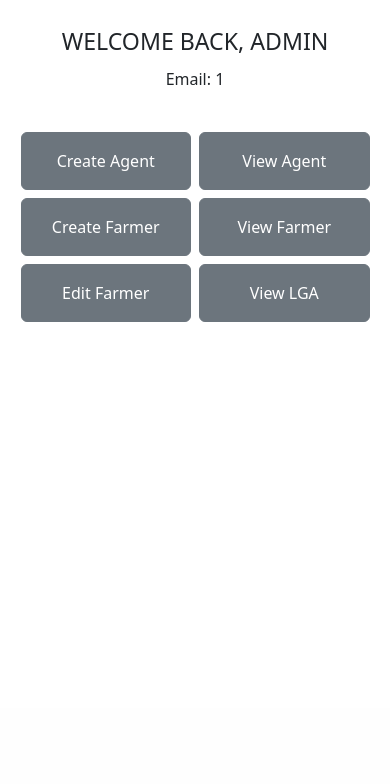
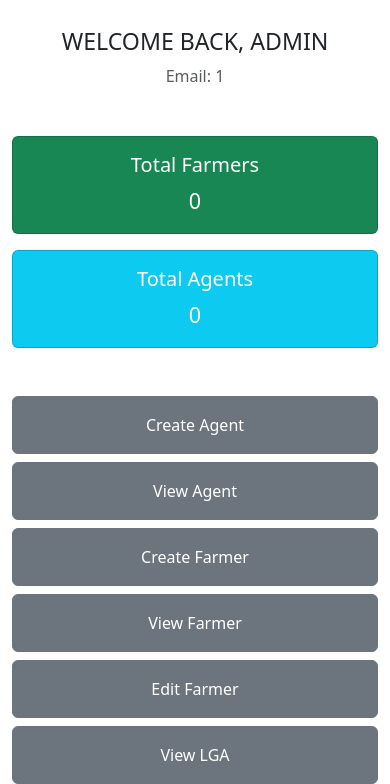
Before and after one commit to philmorehost/rifan, a PHP site: page /AdminDash.php in a window 390 px wide. Shown: the part 136-920 px from the top of the page. Before the commit the page ends 458 px from the top, so only its background shows below. Run offline with PHP 8.4, Linux system fonts and the light colour scheme; the visitor is signed in with stand-in values (Sample User, id 1); data that the repository does not hold is empty.

Commit message:
feat: Add dashboard cards and fix missing CSS link
Added dashboard cards to the `AdminDash.php` page to display the total number of farmers and agents.
Added a dashboard card to the `AgentDash.php` page to display the total number of farmers for the logged-in agent's LGA.
Fixed a bug in `EditFarmer.php` where the `static/style.css` stylesheet was not being loaded, causing an inconsistent UI.

```diff
--- a/AdminDash.php
+++ b/AdminDash.php
@@ -4,7 +4,13 @@
 		header("Location: admin-022225.php");
 	}
 
+	// Get total farmers
+	$total_farmers_result = mysqli_query($db_conn, "SELECT COUNT(*) as total FROM " . $db_json["farmer_table"]);
+	$total_farmers = mysqli_fetch_assoc($total_farmers_result)['total'];
 
+	// Get total agents
+	$total_agents_result = mysqli_query($db_conn, "SELECT COUNT(*) as total FROM " . $db_json["agent_table"]);
+	$total_agents = mysqli_fetch_assoc($total_agents_result)['total'];
 ?>
 <!DOCTYPE html>
 <html lang="en">
@@ -28,36 +34,54 @@
 
 <?php include_once("navbar.php"); ?>
 
-<center>
-<div id="container" class="col-10">
+<div class="container mt-5">
+	<div class="text-center mb-5">
+		<h3>WELCOME BACK, ADMIN</h3>
+		<p class="text-muted">Email: <?php echo $_SESSION["admin"]; ?></p>
+	</div>
 
-	<span style="display: block; line-height: 10px;" class="mt-5 mb-5"><h3>WELCOME BACK, ADMIN</h3> <br/> Email: <?php echo $_SESSION["admin"]; ?></span>
+	<div class="row justify-content-center g-3 mb-5">
+		<div class="col-md-4">
+			<div class="card text-white bg-success">
+				<div class="card-body text-center">
+					<h5 class="card-title">Total Farmers</h5>
+					<p class="card-text fs-4"><?php echo $total_farmers; ?></p>
+				</div>
+			</div>
+		</div>
+		<div class="col-md-4">
+			<div class="card text-white bg-info">
+				<div class="card-body text-center">
+					<h5 class="card-title">Total Agents</h5>
+					<p class="card-text fs-4"><?php echo $total_agents; ?></p>
+				</div>
+			</div>
+		</div>
+	</div>
 
 	<div class="col-12">
-
-		<div class="row gap-2 my-2">
-			<button type="button" class="btn btn-secondary col p-3"><a class="nav-link" href="CreateAgent.php">Create Agent</a></button>
-			<button type="button" class="btn btn-secondary col p-3"><a class="nav-link" href="ViewAgent.php">View Agent</a></button>
+		<div class="row g-2">
+			<div class="col-md-6 d-grid">
+				<a class="btn btn-secondary p-3" href="CreateAgent.php">Create Agent</a>
+			</div>
+			<div class="col-md-6 d-grid">
+				<a class="btn btn-secondary p-3" href="ViewAgent.php">View Agent</a>
+			</div>
+			<div class="col-md-6 d-grid">
+				<a class="btn btn-secondary p-3" href="CreateFarmer.php">Create Farmer</a>
+			</div>
+			<div class="col-md-6 d-grid">
+				<a class="btn btn-secondary p-3" href="ViewFarmer.php">View Farmer</a>
+			</div>
+			<div class="col-md-6 d-grid">
+				<a class="btn btn-secondary p-3" href="EditFarmer.php">Edit Farmer</a>
+			</div>
+			<div class="col-md-6 d-grid">
+				<a class="btn btn-secondary p-3" href="ViewLga.php">View LGA</a>
+			</div>
 		</div>
-
-
-		<div class="row gap-2 my-2">
-			<button type="button" class="btn btn-secondary col p-3"><a class="nav-link" href="CreateFarmer.php">Create Farmer</a></button>
-			<button type="button" class="btn btn-secondary col p-3"><a class="nav-link" href="ViewFarmer.php">View Farmer</a></button>
-		</div>
-
-
-		<div class="row gap-2 my-2">
-			<button type="button" class="btn btn-secondary col p-3"><a class="nav-link" href="EditFarmer.php">Edit Farmer</a></button>
-			<button type="button" class="btn btn-secondary col p-3"><a class="nav-link" href="ViewLga.php">View LGA</a></button>
-		</div>
-
-
 	</div>
 </div>
-</center>
-
-
 
 </body>
 </html>
--- a/EditFarmer.php
+++ b/EditFarmer.php
@@ -82,6 +82,7 @@ if (isset($_POST["edit"])) {
 	<meta name="viewport" content="width=device-width, initial-scale=1.0">
 	<title>RIFAN | Edit Farmer</title>
 	<link rel="stylesheet" href="https://cdn.jsdelivr.net/npm/bootstrap@5.3.3/dist/css/bootstrap.min.css">
+	<link rel="stylesheet" href="static/style.css">
 	<script src="https://cdn.jsdelivr.net/npm/bootstrap@5.3.3/dist/js/bootstrap.bundle.min.js"
 		integrity="sha384-YvpcrYf0tY3lHB60NNkmXc5s9fDVZLESaAA55NDzOxhy9GkcIdslK1eN7N6jIeHz"
 		crossorigin="anonymous"></script>
```
Also changed, not shown: AgentDash.php (+32 -19 lines).
